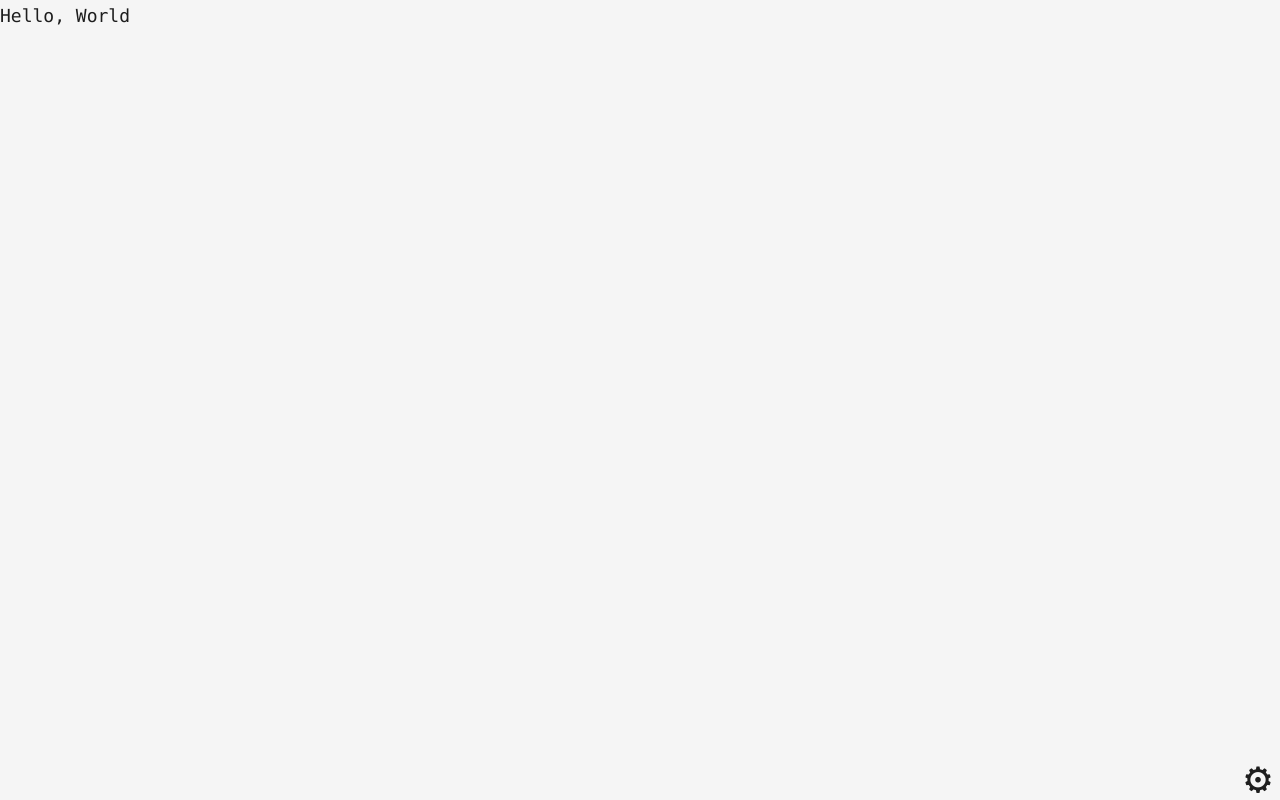
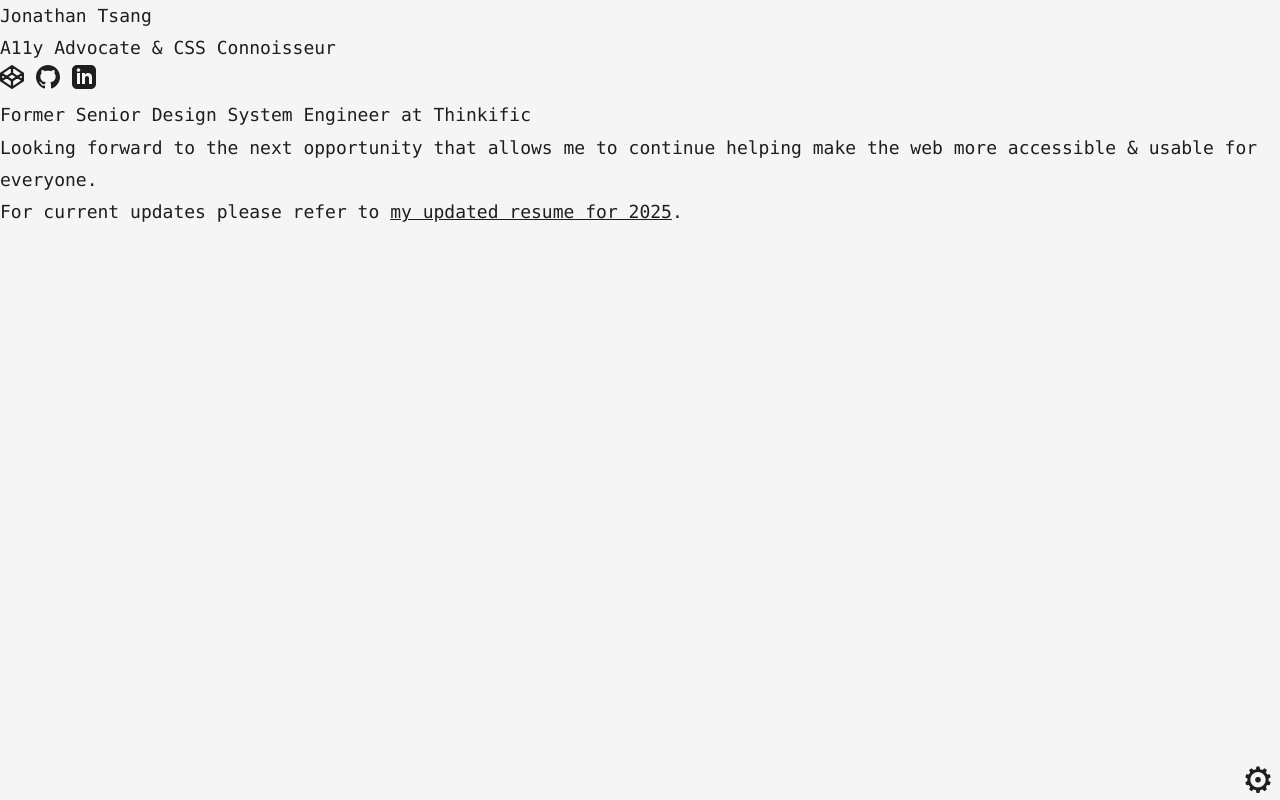
Before and after one commit to j0ntsang/j0ntsang.github.io, a React (Create React App) app: page / in a window 1280 px wide. Built offline with nearby package versions, Linux system fonts and the light colour scheme.

Commit message:
add original content

```diff
--- a/src/App.css
+++ b/src/App.css
@@ -43,6 +43,15 @@ body {
     background-color: var(--background-dark);
     color: var(--text-dark);
   }
+}
+
+.social-menu {
+  display: inline-flex;
+  gap: 12px;
+  padding: 0;
+  margin: 0;
+  list-style: none;
+  align-items: center;
 }
 
 .settings {
--- a/src/pages/Home.tsx
+++ b/src/pages/Home.tsx
@@ -1,3 +1,77 @@
 import * as React from "react";
 
-export const Home: React.VFC = () => <>Hello, World</>;
+export const Home: React.VFC = () => (
+  <>
+    <header>
+      <h1>Jonathan Tsang</h1>
+      <p>A11y Advocate &amp; CSS Connoisseur</p>
+      <nav aria-label="Social media">
+        <ul className="social-menu">
+          <li>
+            <a
+              href="https://codepen.io/tsang"
+              aria-label="Opens Jonathan's CodePen profile in a new tab"
+              rel="noreferrer"
+              target="_blank">
+              <svg
+                width="24"
+                height="24"
+                viewBox="0 0 64 64"
+                fill="none"
+                stroke="currentColor"
+                stroke-width="2.3"
+                stroke-linecap="round"
+                stroke-linejoin="round">
+                <path
+                  d="M3.06 41.732L32 60.932l28.94-19.2V22.268L32 3.068l-28.94 19.2zm57.878 0L32 22.268 3.06 41.732m0-19.463L32 41.47l28.94-19.2M32 3.068v19.2m0 19.463v19.2"
+                  stroke-width="6.05"></path>
+              </svg>
+            </a>
+          </li>
+          <li>
+            <a
+              href="https://www.github.com/j0ntsang"
+              aria-label="Opens Jonathan's GitHub profile in a new tab"
+              rel="noreferrer"
+              target="_blank">
+              <svg width="24" height="24" viewBox="0 0 24 24">
+                <path
+                  fill="currentColor"
+                  d="M12 0c-6.626 0-12 5.373-12 12 0 5.302 3.438 9.8 8.207 11.387.599.111.793-.261.793-.577v-2.234c-3.338.726-4.033-1.416-4.033-1.416-.546-1.387-1.333-1.756-1.333-1.756-1.089-.745.083-.729.083-.729 1.205.084 1.839 1.237 1.839 1.237 1.07 1.834 2.807 1.304 3.492.997.107-.775.418-1.305.762-1.604-2.665-.305-5.467-1.334-5.467-5.931 0-1.311.469-2.381 1.236-3.221-.124-.303-.535-1.524.117-3.176 0 0 1.008-.322 3.301 1.23.957-.266 1.983-.399 3.003-.404 1.02.005 2.047.138 3.006.404 2.291-1.552 3.297-1.23 3.297-1.23.653 1.653.242 2.874.118 3.176.77.84 1.235 1.911 1.235 3.221 0 4.609-2.807 5.624-5.479 5.921.43.372.823 1.102.823 2.222v3.293c0 .319.192.694.801.576 4.765-1.589 8.199-6.086 8.199-11.386 0-6.627-5.373-12-12-12z"></path>
+              </svg>
+            </a>
+          </li>
+          <li>
+            <a
+              href="https://www.linkedin.com/in/j0ntsang"
+              aria-label="Opens Jonathan's LinkedIn profile in a new tab"
+              rel="noreferrer"
+              target="_blank">
+              <svg width="24" height="24" viewBox="0 0 24 24">
+                <path
+                  fill="currentColor"
+                  d="M19 0h-14c-2.761 0-5 2.239-5 5v14c0 2.761 2.239 5 5 5h14c2.762 0 5-2.239 5-5v-14c0-2.761-2.238-5-5-5zm-11 19h-3v-11h3v11zm-1.5-12.268c-.966 0-1.75-.79-1.75-1.764s.784-1.764 1.75-1.764 1.75.79 1.75 1.764-.783 1.764-1.75 1.764zm13.5 12.268h-3v-5.604c0-3.368-4-3.113-4 0v5.604h-3v-11h3v1.765c1.396-2.586 7-2.777 7 2.476v6.759z"></path>
+              </svg>
+            </a>
+          </li>
+        </ul>
+      </nav>
+      <h2>Former Senior Design System Engineer at Thinkific</h2>
+      <p>
+        Looking forward to the next opportunity that allows me to continue
+        helping make the web more accessible &amp; usable for everyone.{" "}
+      </p>
+    </header>
+    <p>
+      For current updates please refer to{" "}
+      <a
+        aria-label="Click here to open Jonathan Tsang's 2025 resume in a new window"
+        href="https://jontsang.ca/resume.pdf"
+        rel="noreferrer"
+        target="_blank">
+        my updated resume for 2025
+      </a>
+      .
+    </p>
+  </>
+);
```
